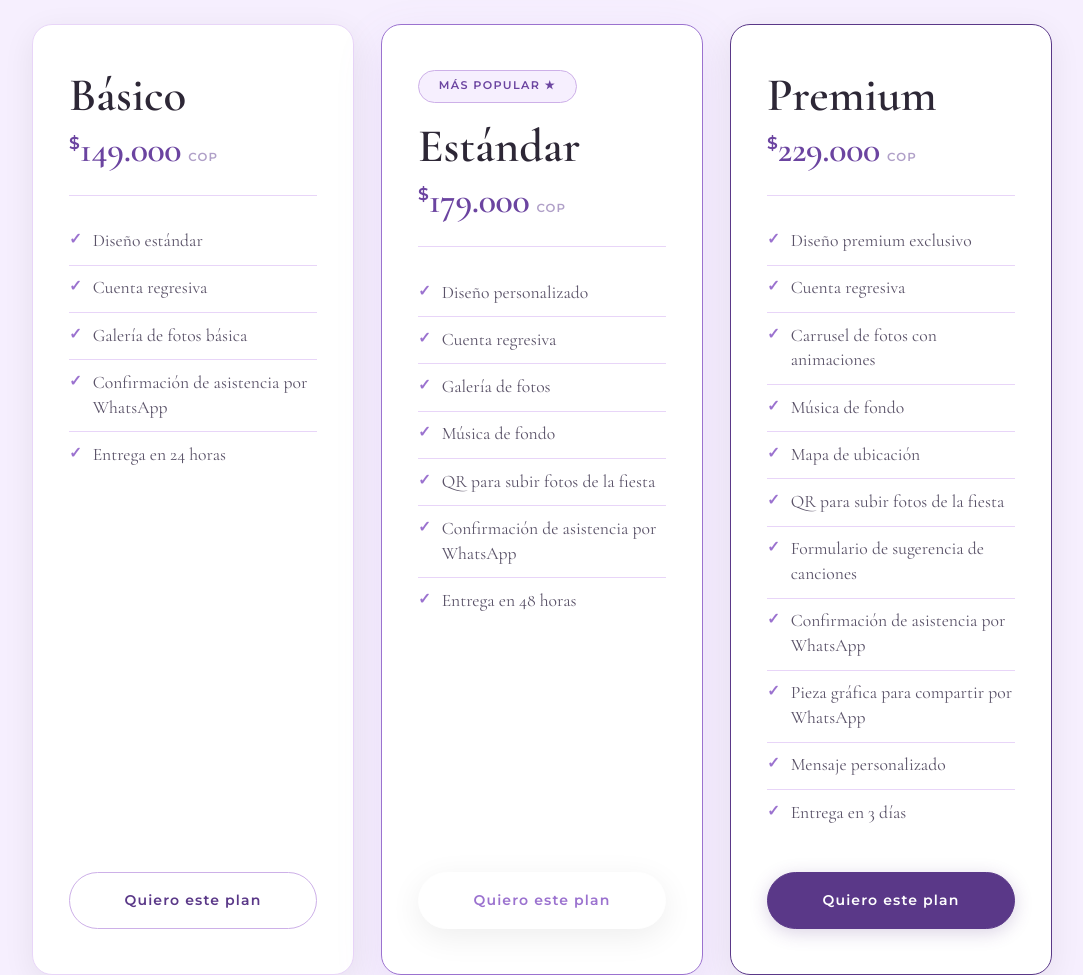
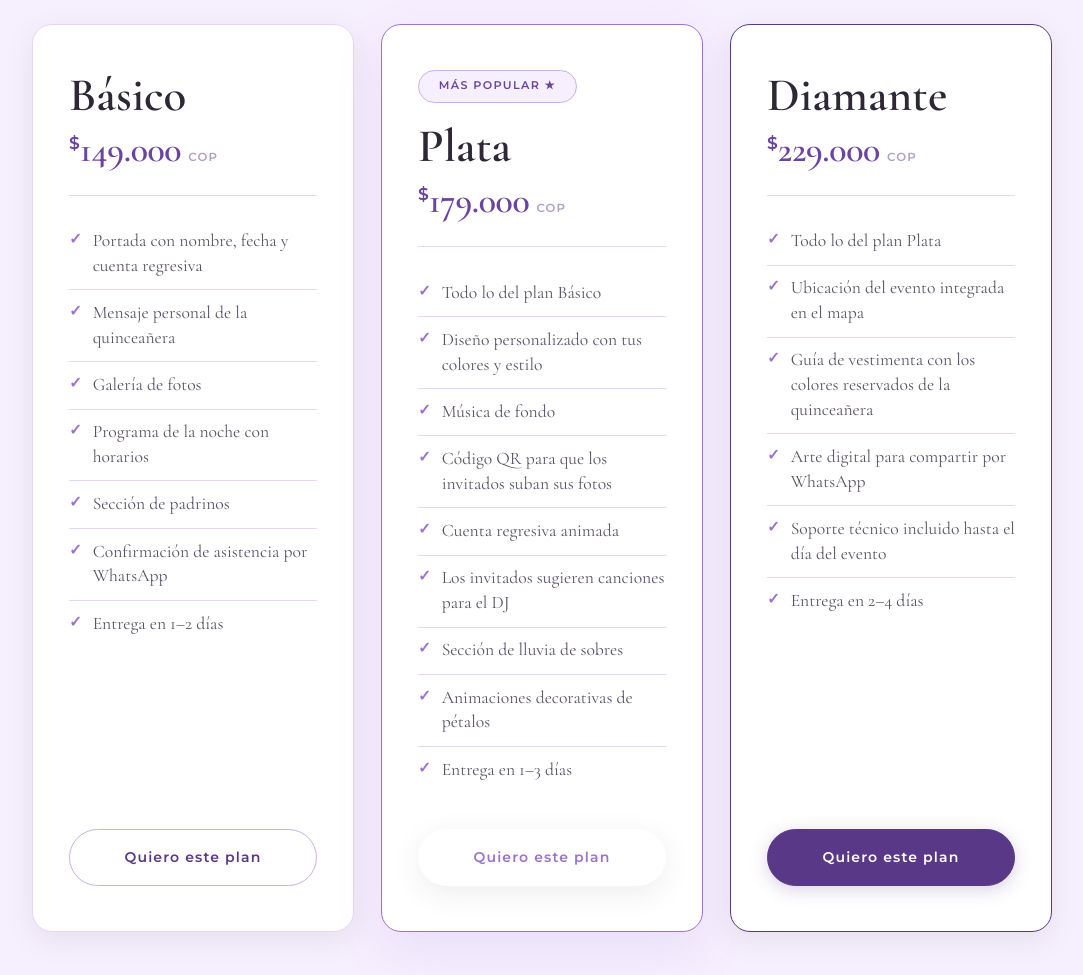
Before and after one commit to JUANZARTA/invitacion-15-general, a plain HTML site: page index.html in a window 1280 px wide. Shown: the part 9740-10715 px from the top of the page, without its empty margins (98-1181 px from the left). Drawn offline with nearby package versions, Linux system fonts and the light colour scheme.

Commit message:
Actualizar Planes

```diff
--- a/index.html
+++ b/index.html
@@ -503,11 +503,13 @@
         </div>
         <hr class="plan-divider">
         <ul class="plan-features">
-          <li>Diseño estándar</li>
-          <li>Cuenta regresiva</li>
-          <li>Galería de fotos básica</li>
+          <li>Portada con nombre, fecha y cuenta regresiva</li>
+          <li>Mensaje personal de la quinceañera</li>
+          <li>Galería de fotos</li>
+          <li>Programa de la noche con horarios</li>
+          <li>Sección de padrinos</li>
           <li>Confirmación de asistencia por WhatsApp</li>
-          <li>Entrega en 24 horas</li>
+          <li>Entrega en 1–2 días</li>
         </ul>
         <a
           href="https://api.whatsapp.com/send/?phone=573128622945&text=Hola!%20Me%20interesa%20el%20Plan%20B%C3%A1sico%20(%24149.000%20COP)%20para%20una%20invitaci%C3%B3n%20digital.%20%C2%BFMe%20pueden%20dar%20m%C3%A1s%20informaci%C3%B3n%3F"
@@ -519,7 +521,7 @@
       <!-- Estándar -->
       <div class="plan-card plan-card--popular reveal reveal-d2">
         <span class="plan-badge">Más Popular ★</span>
-        <h3 class="plan-name">Estándar</h3>
+        <h3 class="plan-name">Plata</h3>
         <div class="plan-price">
           <span class="price-sym">$</span>
           <span class="price-num">179.000</span>
@@ -527,16 +529,18 @@
         </div>
         <hr class="plan-divider">
         <ul class="plan-features">
-          <li>Diseño personalizado</li>
-          <li>Cuenta regresiva</li>
-          <li>Galería de fotos</li>
+          <li>Todo lo del plan Básico</li>
+          <li>Diseño personalizado con tus colores y estilo</li>
           <li>Música de fondo</li>
-          <li>QR para subir fotos de la fiesta</li>
-          <li>Confirmación de asistencia por WhatsApp</li>
-          <li>Entrega en 48 horas</li>
+          <li>Código QR para que los invitados suban sus fotos</li>
+          <li>Cuenta regresiva animada</li>
+          <li>Los invitados sugieren canciones para el DJ</li>
+          <li>Sección de lluvia de sobres</li>
+          <li>Animaciones decorativas de pétalos</li>
+          <li>Entrega en 1–3 días</li>
         </ul>
         <a
-          href="https://api.whatsapp.com/send/?phone=573128622945&text=Hola!%20Me%20interesa%20el%20Plan%20Est%C3%A1ndar%20(%24179.000%20COP)%20para%20una%20invitaci%C3%B3n%20digital.%20%C2%BFMe%20pueden%20dar%20m%C3%A1s%20informaci%C3%B3n%3F"
+          href="https://api.whatsapp.com/send/?phone=573128622945&text=Hola!%20Me%20interesa%20el%20Plan%20Plata%20(%24179.000%20COP)%20para%20una%20invitaci%C3%B3n%20digital.%20%C2%BFMe%20pueden%20dar%20m%C3%A1s%20informaci%C3%B3n%3F"
           target="_blank" rel="noopener noreferrer"
           class="btn plan-btn plan-btn--solid"
         >Quiero este plan</a>
@@ -544,7 +548,7 @@
 
       <!-- Premium -->
       <div class="plan-card plan-card--premium reveal reveal-d3">
-        <h3 class="plan-name">Premium</h3>
+        <h3 class="plan-name">Diamante</h3>
         <div class="plan-price">
           <span class="price-sym">$</span>
           <span class="price-num">229.000</span>
@@ -552,20 +556,15 @@
         </div>
         <hr class="plan-divider">
         <ul class="plan-features">
-          <li>Diseño premium exclusivo</li>
-          <li>Cuenta regresiva</li>
-          <li>Carrusel de fotos con animaciones</li>
-          <li>Música de fondo</li>
-          <li>Mapa de ubicación</li>
-          <li>QR para subir fotos de la fiesta</li>
-          <li>Formulario de sugerencia de canciones</li>
-          <li>Confirmación de asistencia por WhatsApp</li>
-          <li>Pieza gráfica para compartir por WhatsApp</li>
-          <li>Mensaje personalizado</li>
-          <li>Entrega en 3 días</li>
+          <li>Todo lo del plan Plata</li>
+          <li>Ubicación del evento integrada en el mapa</li>
+          <li>Guía de vestimenta con los colores reservados de la quinceañera</li>
+          <li>Arte digital para compartir por WhatsApp</li>
+          <li>Soporte técnico incluido hasta el día del evento</li>
+          <li>Entrega en 2–4 días</li>
         </ul>
         <a
-          href="https://api.whatsapp.com/send/?phone=573128622945&text=Hola!%20Me%20interesa%20el%20Plan%20Premium%20(%24229.000%20COP)%20para%20una%20invitaci%C3%B3n%20digital.%20%C2%BFMe%20pueden%20dar%20m%C3%A1s%20informaci%C3%B3n%3F"
+          href="https://api.whatsapp.com/send/?phone=573128622945&text=Hola!%20Me%20interesa%20el%20Plan%20Diamante%20(%24229.000%20COP)%20para%20una%20invitaci%C3%B3n%20digital.%20%C2%BFMe%20pueden%20dar%20m%C3%A1s%20informaci%C3%B3n%3F"
           target="_blank" rel="noopener noreferrer"
           class="btn plan-btn plan-btn--dark"
         >Quiero este plan</a>
```
